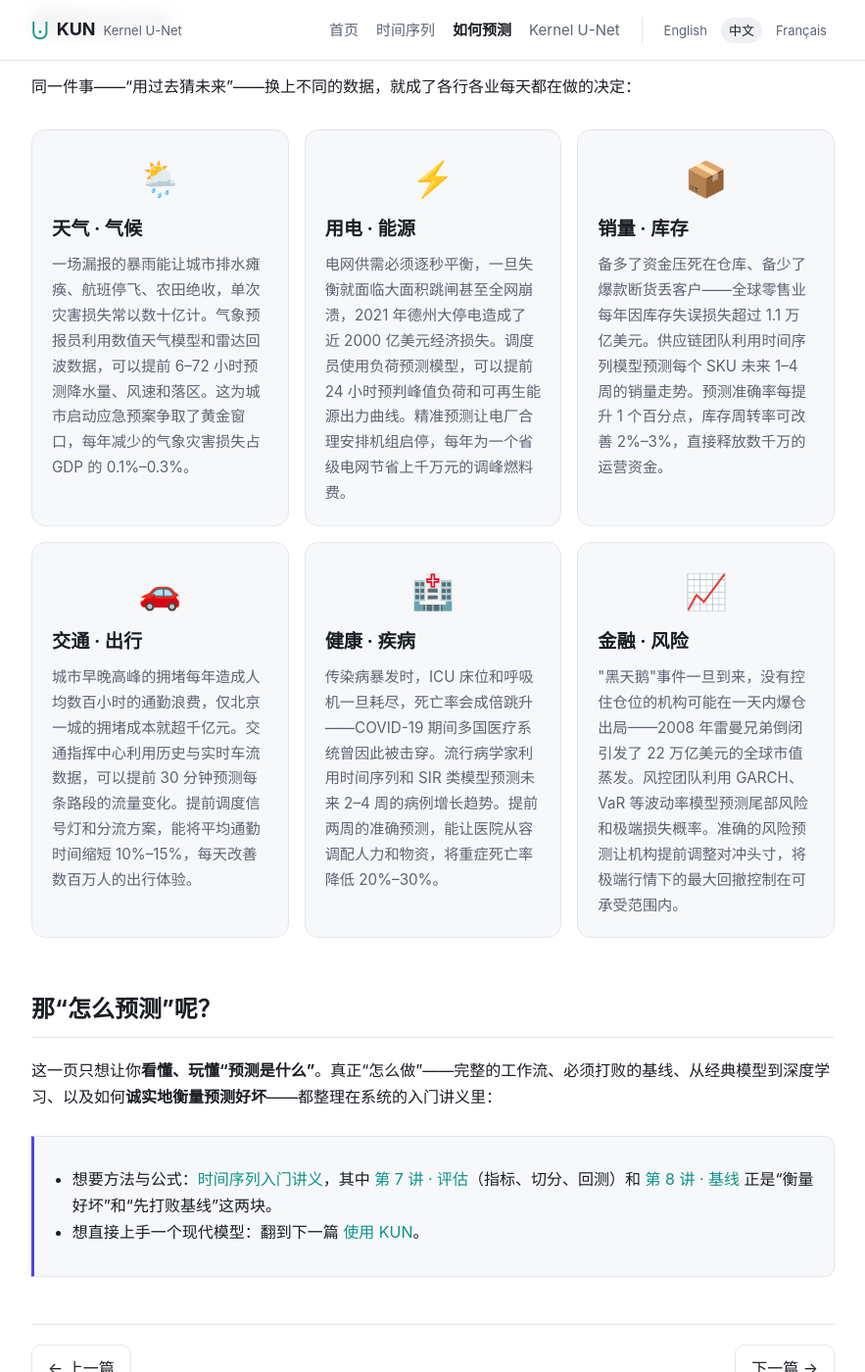
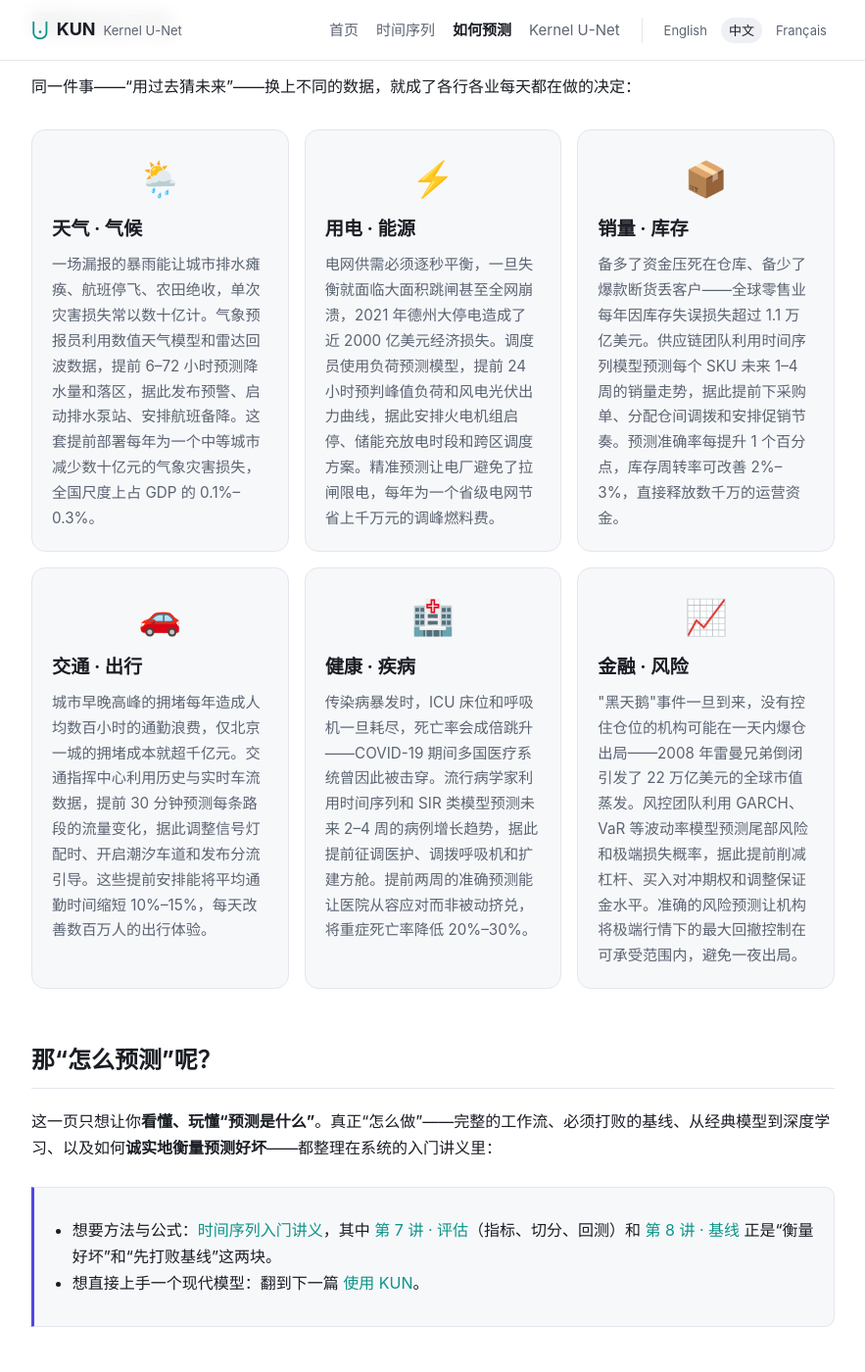
Before and after one commit to JiangYou2025/kun, a Jekyll site: the page built from zh/forecasting.md, in a window 1280 px wide and 1400 px high, scrolled down 1808 px. Shown: the whole window at 98% size, without its empty margins (198-1081 px from the left). Built offline with Jekyll 4.4.1, drawn with Linux system fonts in a browser that asks for light colours; comment, search, counter and statistics services are not loaded.

Commit message:
Add concrete actions to forecasting cards (sentence 2)
Each card now follows: problem → prediction + proactive actions taken → value.

Co-Authored-By: Claude Opus 4.6 (1M context) <noreply@anthropic.com>

```diff
--- a/zh/forecasting.md
+++ b/zh/forecasting.md
@@ -151,32 +151,32 @@ next: kun
   <div class="card">
     <div style="font-size:2.2rem;text-align:center;margin-bottom:4px">🌦️</div>
     <h3>天气 · 气候</h3>
-    <p>一场漏报的暴雨能让城市排水瘫痪、航班停飞、农田绝收，单次灾害损失常以数十亿计。气象预报员利用数值天气模型和雷达回波数据，可以提前 6–72 小时预测降水量、风速和落区。这为城市启动应急预案争取了黄金窗口，每年减少的气象灾害损失占 GDP 的 0.1%–0.3%。</p>
+    <p>一场漏报的暴雨能让城市排水瘫痪、航班停飞、农田绝收，单次灾害损失常以数十亿计。气象预报员利用数值天气模型和雷达回波数据，提前 6–72 小时预测降水量和落区，据此发布预警、启动排水泵站、安排航班备降。这套提前部署每年为一个中等城市减少数十亿元的气象灾害损失，全国尺度上占 GDP 的 0.1%–0.3%。</p>
   </div>
   <div class="card">
     <div style="font-size:2.2rem;text-align:center;margin-bottom:4px">⚡</div>
     <h3>用电 · 能源</h3>
-    <p>电网供需必须逐秒平衡，一旦失衡就面临大面积跳闸甚至全网崩溃，2021 年德州大停电造成了近 2000 亿美元经济损失。调度员使用负荷预测模型，可以提前 24 小时预判峰值负荷和可再生能源出力曲线。精准预测让电厂合理安排机组启停，每年为一个省级电网节省上千万元的调峰燃料费。</p>
+    <p>电网供需必须逐秒平衡，一旦失衡就面临大面积跳闸甚至全网崩溃，2021 年德州大停电造成了近 2000 亿美元经济损失。调度员使用负荷预测模型，提前 24 小时预判峰值负荷和风电光伏出力曲线，据此安排火电机组启停、储能充放电时段和跨区调度方案。精准预测让电厂避免了拉闸限电，每年为一个省级电网节省上千万元的调峰燃料费。</p>
   </div>
   <div class="card">
     <div style="font-size:2.2rem;text-align:center;margin-bottom:4px">📦</div>
     <h3>销量 · 库存</h3>
-    <p>备多了资金压死在仓库、备少了爆款断货丢客户——全球零售业每年因库存失误损失超过 1.1 万亿美元。供应链团队利用时间序列模型预测每个 SKU 未来 1–4 周的销量走势。预测准确率每提升 1 个百分点，库存周转率可改善 2%–3%，直接释放数千万的运营资金。</p>
+    <p>备多了资金压死在仓库、备少了爆款断货丢客户——全球零售业每年因库存失误损失超过 1.1 万亿美元。供应链团队利用时间序列模型预测每个 SKU 未来 1–4 周的销量走势，据此提前下采购单、分配仓间调拨和安排促销节奏。预测准确率每提升 1 个百分点，库存周转率可改善 2%–3%，直接释放数千万的运营资金。</p>
   </div>
   <div class="card">
     <div style="font-size:2.2rem;text-align:center;margin-bottom:4px">🚗</div>
     <h3>交通 · 出行</h3>
-    <p>城市早晚高峰的拥堵每年造成人均数百小时的通勤浪费，仅北京一城的拥堵成本就超千亿元。交通指挥中心利用历史与实时车流数据，可以提前 30 分钟预测每条路段的流量变化。提前调度信号灯和分流方案，能将平均通勤时间缩短 10%–15%，每天改善数百万人的出行体验。</p>
+    <p>城市早晚高峰的拥堵每年造成人均数百小时的通勤浪费，仅北京一城的拥堵成本就超千亿元。交通指挥中心利用历史与实时车流数据，提前 30 分钟预测每条路段的流量变化，据此调整信号灯配时、开启潮汐车道和发布分流引导。这些提前安排能将平均通勤时间缩短 10%–15%，每天改善数百万人的出行体验。</p>
   </div>
   <div class="card">
     <div style="font-size:2.2rem;text-align:center;margin-bottom:4px">🏥</div>
     <h3>健康 · 疾病</h3>
-    <p>传染病暴发时，ICU 床位和呼吸机一旦耗尽，死亡率会成倍跳升——COVID-19 期间多国医疗系统曾因此被击穿。流行病学家利用时间序列和 SIR 类模型预测未来 2–4 周的病例增长趋势。提前两周的准确预测，能让医院从容调配人力和物资，将重症死亡率降低 20%–30%。</p>
+    <p>传染病暴发时，ICU 床位和呼吸机一旦耗尽，死亡率会成倍跳升——COVID-19 期间多国医疗系统曾因此被击穿。流行病学家利用时间序列和 SIR 类模型预测未来 2–4 周的病例增长趋势，据此提前征调医护、调拨呼吸机和扩建方舱。提前两周的准确预测能让医院从容应对而非被动挤兑，将重症死亡率降低 20%–30%。</p>
   </div>
   <div class="card">
     <div style="font-size:2.2rem;text-align:center;margin-bottom:4px">📈</div>
     <h3>金融 · 风险</h3>
-    <p>"黑天鹅"事件一旦到来，没有控住仓位的机构可能在一天内爆仓出局——2008 年雷曼兄弟倒闭引发了 22 万亿美元的全球市值蒸发。风控团队利用 GARCH、VaR 等波动率模型预测尾部风险和极端损失概率。准确的风险预测让机构提前调整对冲头寸，将极端行情下的最大回撤控制在可承受范围内。</p>
+    <p>"黑天鹅"事件一旦到来，没有控住仓位的机构可能在一天内爆仓出局——2008 年雷曼兄弟倒闭引发了 22 万亿美元的全球市值蒸发。风控团队利用 GARCH、VaR 等波动率模型预测尾部风险和极端损失概率，据此提前削减杠杆、买入对冲期权和调整保证金水平。准确的风险预测让机构将极端行情下的最大回撤控制在可承受范围内，避免一夜出局。</p>
   </div>
 </div>
 
```
